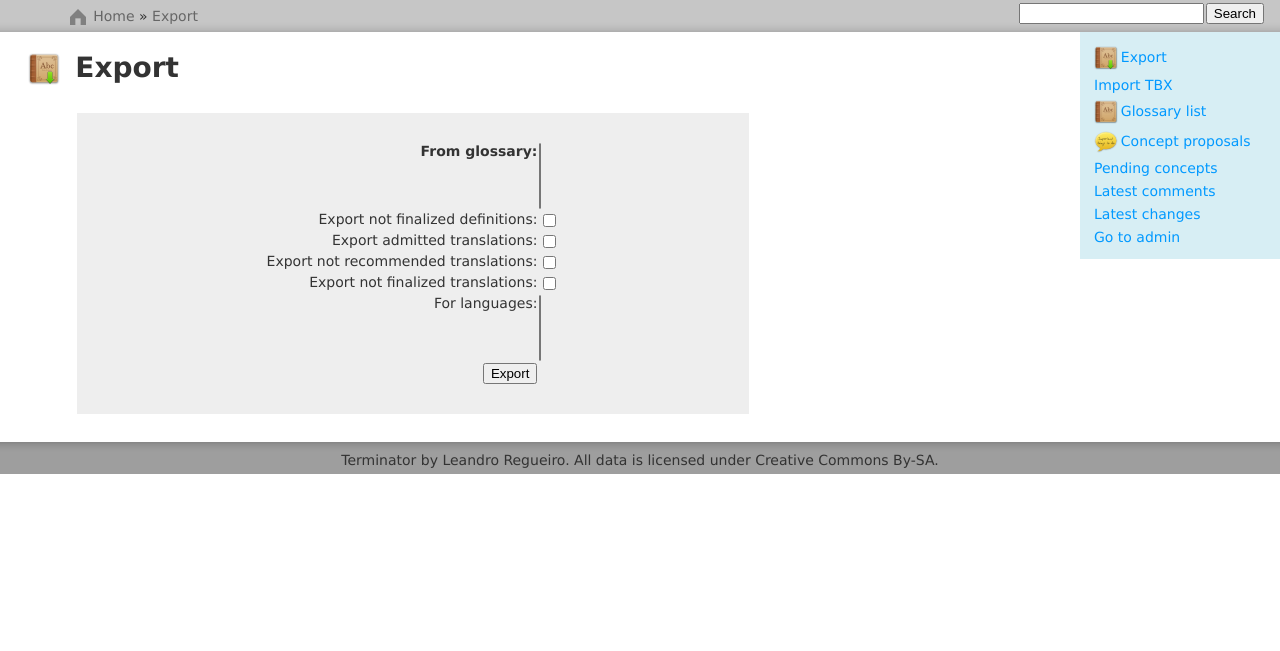
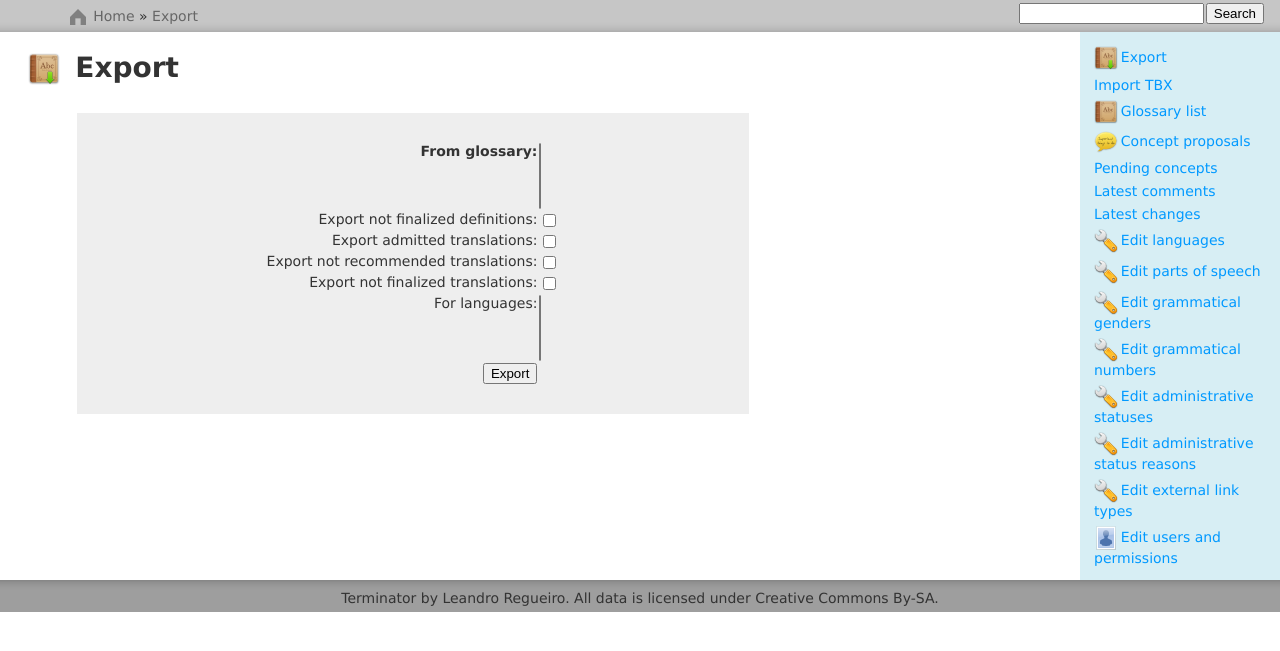
Before and after one commit to translate/terminator, a Django app: template project/terminator/templates/export.html in a window 1280 px wide. Shown: the part 70-721 px from the top of the page. Run offline with Django 3.2, Linux system fonts and the light colour scheme; the template is opened without the code that fills it: values that come from a table or form of the project are taken from there, others are empty; a user stored in the database is signed in; parts of the project's set-up code (start-up, migrations or seed data) failed here and were passed over.

Commit message:
Adding extra links in sidebar for superusers

```diff
--- a/project/terminator/templates/base.html
+++ b/project/terminator/templates/base.html
@@ -63,7 +63,17 @@
                 <li><a href="/concepts/pending">Pending concepts</a></li>
                 <li><a href="/comments/latest">Latest comments</a></li>
                 <li><a href="/changes/latest">Latest changes</a></li>
-                {% if user.is_staff %}<li><a href="/admin/">Go to admin</a></li>{% endif %}
+                {% if user.is_staff and not user.is_superuser %}<li><a href="/admin/"><img src="{{ STATIC_PREFIX }}images/icon_admin_24.png" />Go to admin</a></li>{% endif %}
+                {% if user.is_superuser %}
+                <li><a href="/admin/terminator/language/"><img src="{{ STATIC_PREFIX }}images/icon_admin_24.png" />Edit languages</a></li>
+                <li><a href="/admin/terminator/partofspeech/"><img src="{{ STATIC_PREFIX }}images/icon_admin_24.png" />Edit parts of speech</a></li>
+                <li><a href="/admin/terminator/grammaticalgender/"><img src="{{ STATIC_PREFIX }}images/icon_admin_24.png" />Edit grammatical genders</a></li>
+                <li><a href="/admin/terminator/grammaticalnumber/"><img src="{{ STATIC_PREFIX }}images/icon_admin_24.png" />Edit grammatical numbers</a></li>
+                <li><a href="/admin/terminator/administrativestatus/"><img src="{{ STATIC_PREFIX }}images/icon_admin_24.png" />Edit administrative statuses</a></li>
+                <li><a href="/admin/terminator/administrativestatusreason/"><img src="{{ STATIC_PREFIX }}images/icon_admin_24.png" />Edit administrative status reasons</a></li>
+                <li><a href="/admin/terminator/externallinktype/"><img src="{{ STATIC_PREFIX }}images/icon_admin_24.png" />Edit external link types</a></li>
+                <li><a href="/admin/auth/user/"><img src="{{ STATIC_PREFIX }}images/icon_user_24.png" />Edit users and permissions</a></li>
+                {% endif %}
             </ul>
             {% endblock %}
         </div>
```
